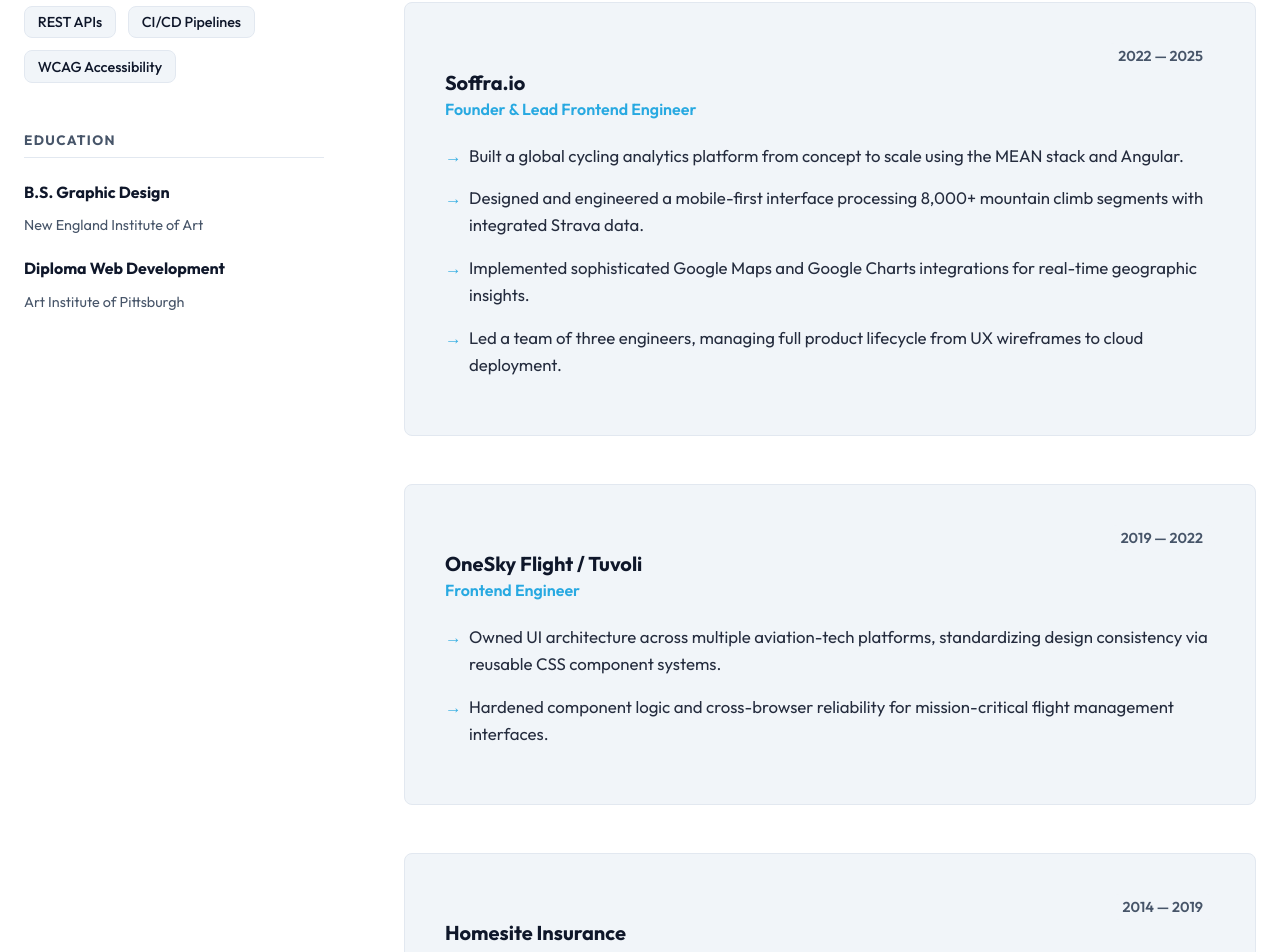
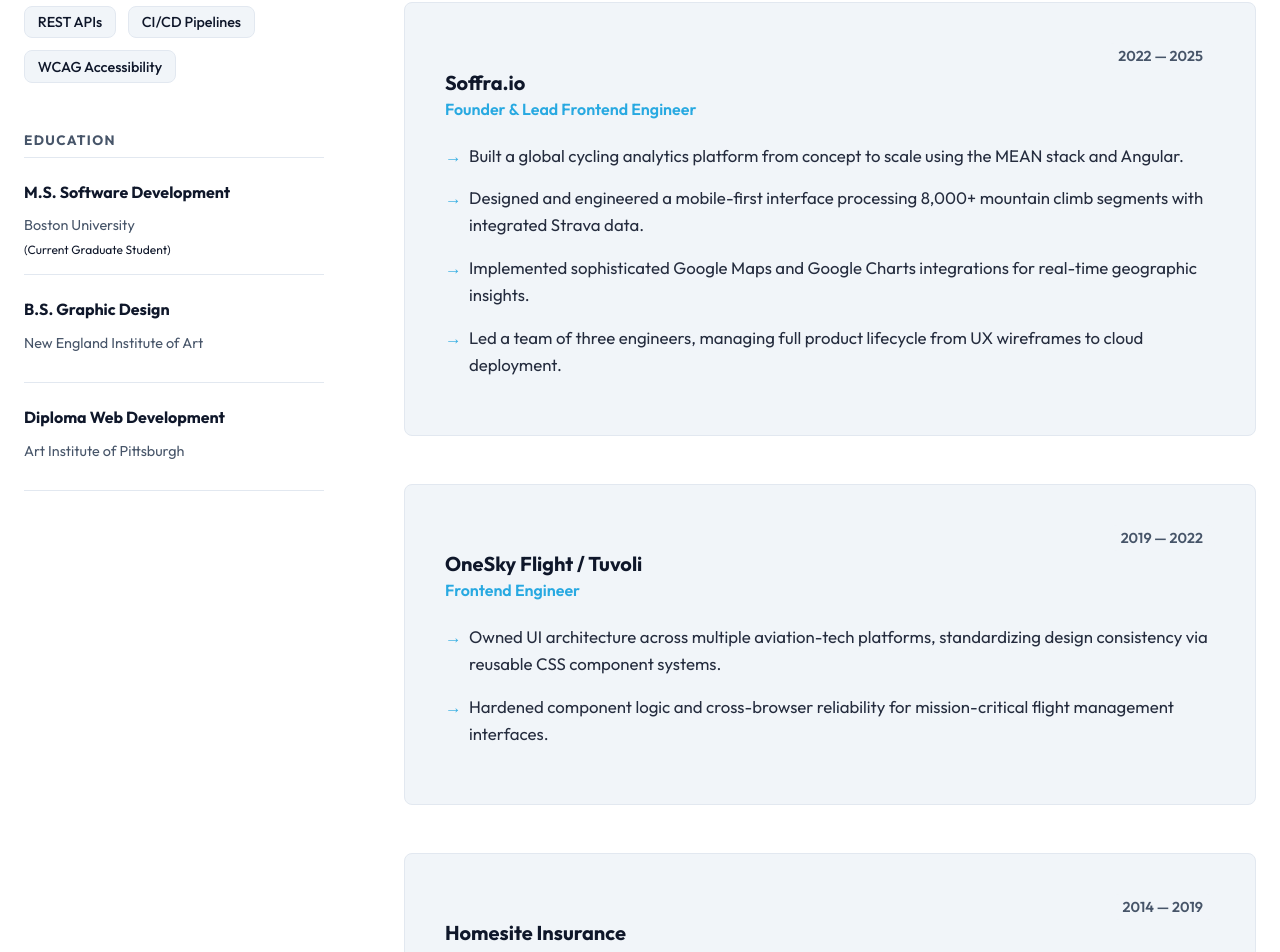
Before and after one commit to msabatini/michael-sabatini-portfolio, an Angular app in the folder client/: page /resume in a window 1280 px wide. Shown: the part 1391-2343 px from the top of the page. Built offline with nearby package versions, Linux system fonts and the light colour scheme.

Commit message:
Update project completion dates

```diff
--- a/client/src/app/app.scss
+++ b/client/src/app/app.scss
@@ -52,6 +52,7 @@
     align-items: center;
     gap: 0.5rem;
     white-space: nowrap;
+    padding: 0.875rem 1rem;
 
     @media (max-width: 991px) {
       display: none;
@@ -153,7 +154,7 @@
   right: 0;
   height: 100vh;
   width: 100%;
-  max-width: 350px;
+  max-width: 390px;
   background-color: var(--nav-bg);
   backdrop-filter: blur(25px);
   -webkit-backdrop-filter: blur(25px);
--- a/client/src/app/components/project-detail/project-detail.html
+++ b/client/src/app/components/project-detail/project-detail.html
@@ -86,7 +86,7 @@
             <ul class="meta-list">
               <li>
                 <strong>Date</strong>
-                <span>{{ project.createdAt | date:'MMMM yyyy' }}</span>
+                <span>{{ project.completedDate || (project.createdAt | date:'MMMM yyyy') }}</span>
               </li>
               <li>
                 <strong>Category</strong>
--- a/client/src/app/components/resume/resume.html
+++ b/client/src/app/components/resume/resume.html
@@ -76,6 +76,11 @@
 
         <section class="sidebar-section">
           <h3>Education</h3>
+          <div class="edu-item">
+            <strong>M.S. Software Development</strong>
+            <p class="edu-bu">Boston University</p>
+            <span class="edu-meta">(Current Graduate Student)</span>
+          </div>
           <div class="edu-item">
             <strong>B.S. Graphic Design</strong>
             <p>New England Institute of Art</p>
--- a/client/src/app/components/resume/resume.scss
+++ b/client/src/app/components/resume/resume.scss
@@ -183,6 +183,16 @@
 
   .edu-item {
     margin-bottom: 1.5rem;
+    border-bottom: 1px solid var(--border-color);
+    padding-bottom: 16px;
+
+    .edu-bu {
+      margin-bottom: 4px;
+    }
+
+    .edu-meta {
+      font-size: .75rem;
+    }
 
     strong {
       display: block;
--- a/client/src/app/models/project.model.ts
+++ b/client/src/app/models/project.model.ts
@@ -12,4 +12,5 @@
   result?: string;
   createdAt: Date;
   mockupUrl?: string;
+  completedDate?: string;
 }
```
Also changed, not shown: 2 other files (tests, documents, lock files or other folders).
